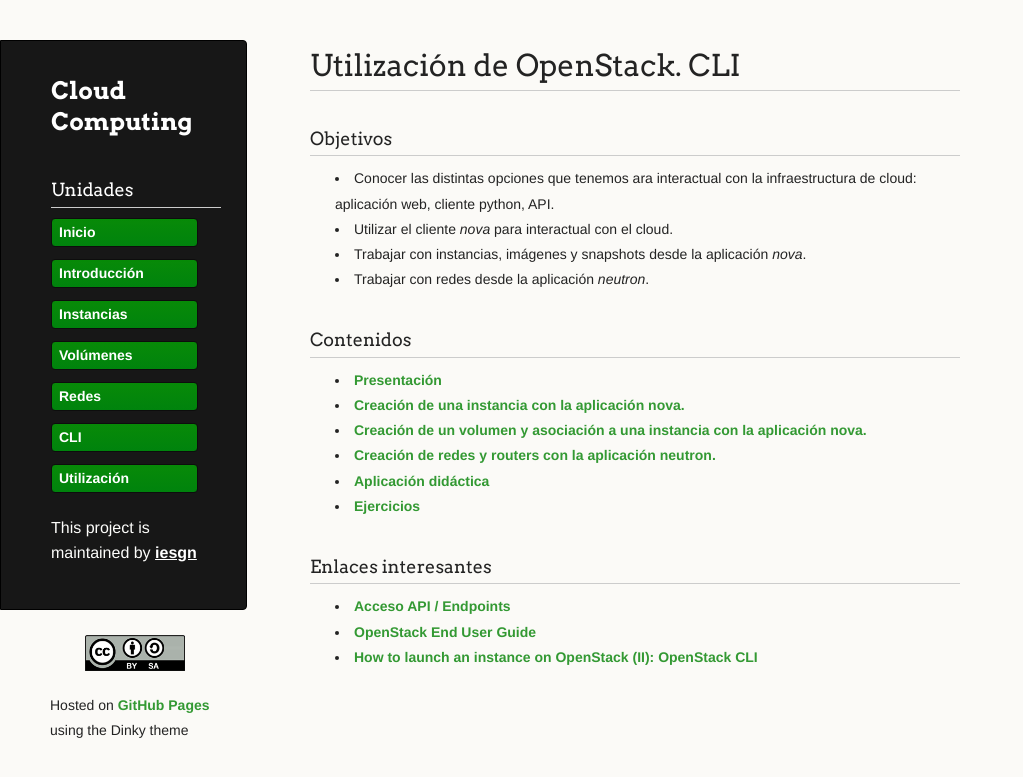
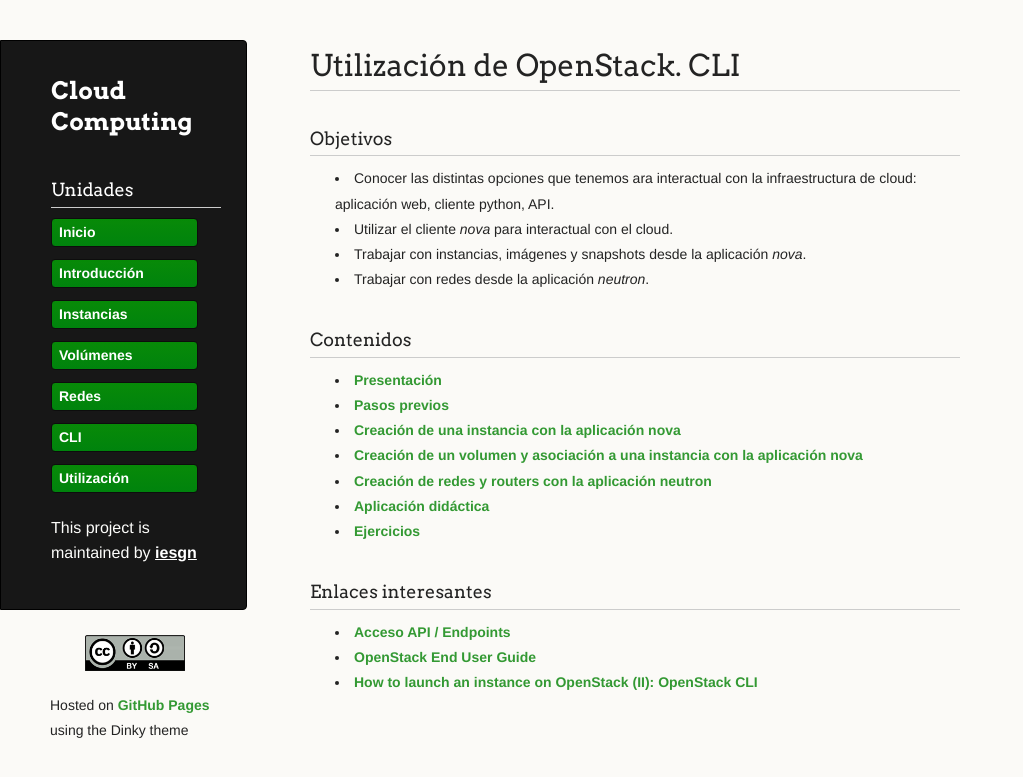
Before and after one commit to iesgn/cloud2, a Jekyll site: the page built from curso/u5/index.md, in a window 1280 px wide. Shown: the top 777 px of the page, without its empty margins (0-1023 px from the left). Built offline with Jekyll 4.4.1, drawn with Linux system fonts in a browser that asks for light colours.

Commit message:
Unidad 5. previo.md

```diff
--- a/curso/u5/index.md
+++ b/curso/u5/index.md
@@ -14,9 +14,10 @@ menu:
 ###Contenidos
 
 * [Presentación](presentacion)
-* [Creación de una instancia con la aplicación nova.](instancia)
-* [Creación de un volumen y asociación a una instancia con la aplicación nova.](volumen)
-* [Creación de redes y routers con la aplicación neutron.](red)
+* [Pasos previos](previos)
+* [Creación de una instancia con la aplicación nova](instancia)
+* [Creación de un volumen y asociación a una instancia con la aplicación nova](volumen)
+* [Creación de redes y routers con la aplicación neutron](red)
 * [Aplicación didáctica](aula)
 * [Ejercicios](ejercicios)
 
```
